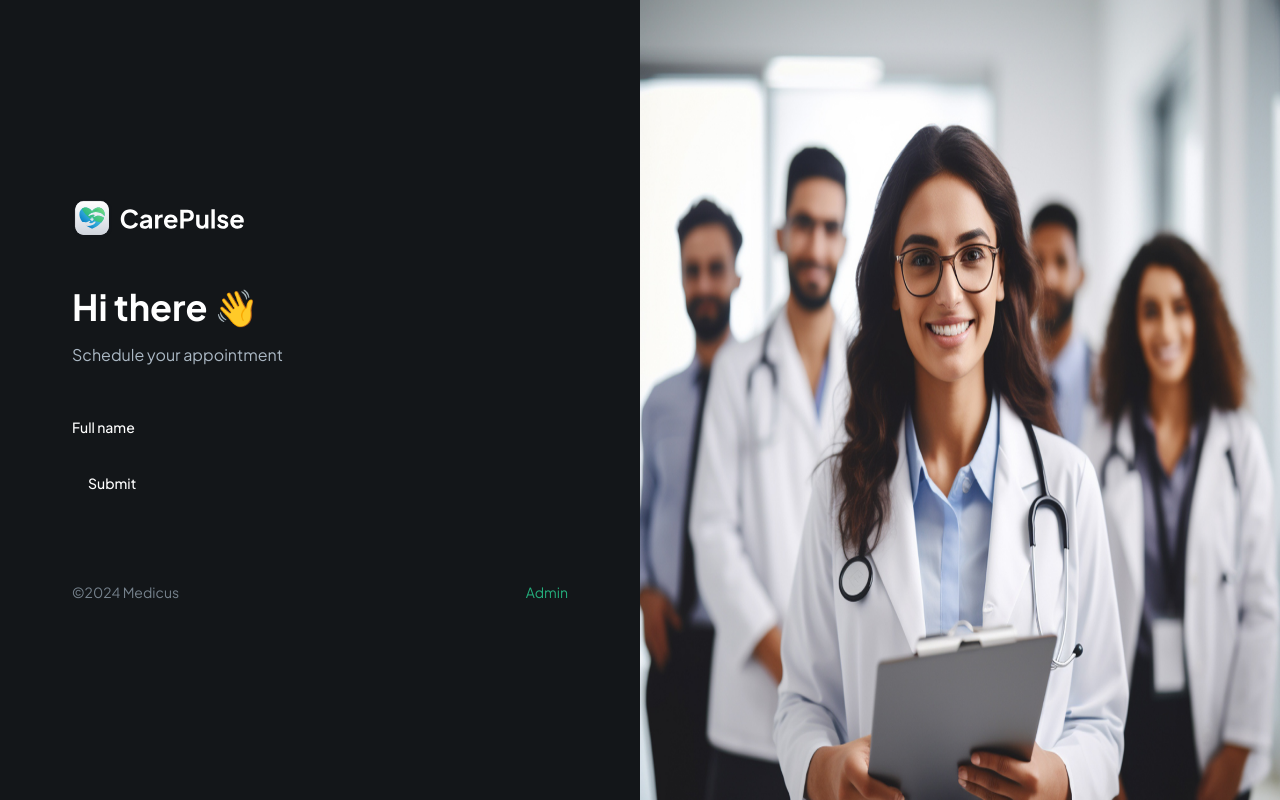
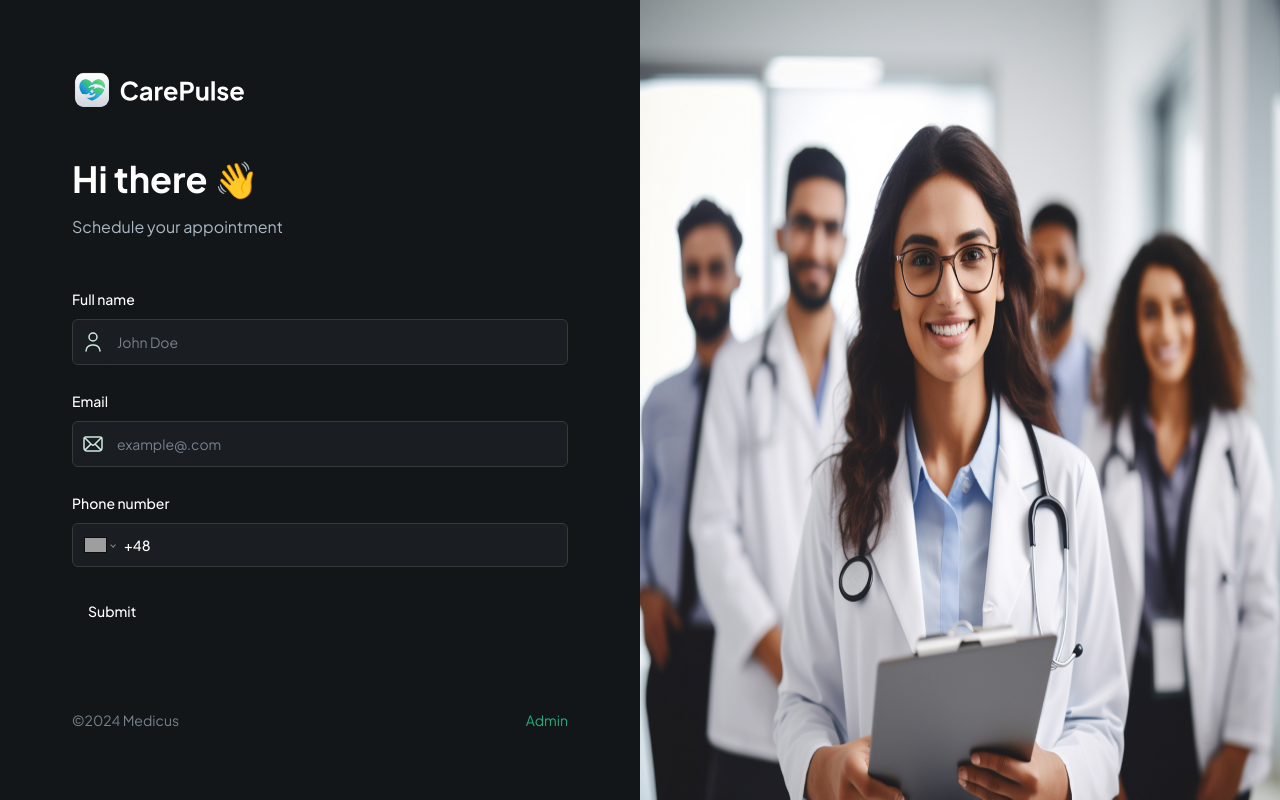
Before and after one commit to Satora1/HealtCare-Menagment-App, a Next.js app: page / in a window 1280 px wide. Built offline with nearby package versions, Linux system fonts and the light colour scheme; grey boxes are pictures that could not be loaded.

Commit message:
login page

```diff
--- a/components/CustomFormField.tsx
+++ b/components/CustomFormField.tsx
@@ -12,6 +12,9 @@
 import { Input } from "@/components/ui/input"
 import { Control } from 'react-hook-form'
 import { FormFieldType } from './forms/PatientForm'
+import Image from 'next/image'
+import 'react-phone-number-input/style.css'
+import PhoneInput from 'react-phone-number-input'
 interface CustomProps {
     control: Control<any>,
     fieldType: FormFieldType,
@@ -26,9 +29,51 @@
     children?: React.ReactNode,
     renderSkeleton?: (field: any) => React.ReactNode,
 }
-const RenderInput=()=>{}
+const RenderField = ({ field, props }: { field: any; props: CustomProps }) => {
+    const { fieldType, iconSrc, iconAlt, placeholder } = props
 
-const CustomFormField = ({ control, fieldType, name, label }: CustomProps) => {
+    switch (fieldType) {
+        case FormFieldType.INPUT:
+            return (
+                <div className='flex rounded-md border border-dark-500 bg-dark-400'>
+                    {iconSrc && (
+                        <Image
+                            src={iconSrc}
+                            height={24}
+                            width={24}
+                            alt={iconAlt || "icon"}
+                            className='ml-2' />
+                    )}
+                    <FormControl>
+                        <Input
+                            placeholder={placeholder}
+                            {...field}
+                            className='shad-input border-0' />
+                    </FormControl>
+                </div>
+            )
+        case FormFieldType.PHONE_INPUT:
+            return (
+                <FormControl>
+                    <PhoneInput
+                        defaultCountry="PL"
+                        placeholder={placeholder}
+                        international
+                        withCountryCallingCode
+                        value={field.value as E164Number | undefined}
+                        onChange={field.onChange}
+                        className='input-phone'
+                        />
+                </FormControl>
+            )
+        default:
+            break;
+    }
+}
+
+const CustomFormField = (props: CustomProps) => {
+    const { control, fieldType, name, label } = props;
+
     return (
         <FormField
             control={control}
@@ -40,6 +85,11 @@
                             {label}
                         </FormLabel>
                     )}
+                    <RenderField
+                        field={field}
+                        props={props}
+                    />
+                    <FormMessage className='shad-error' />
                 </FormItem>
             )}
         />
--- a/components/forms/PatientForm.tsx
+++ b/components/forms/PatientForm.tsx
@@ -65,8 +65,25 @@
           placeholder="John Doe"
           iconSrc="/assets/icons/user.svg"
           iconAlt="user"
+        />
 
-
+                <CustomFormField
+          fieldType={FormFieldType.INPUT}
+          control={form.control}
+          name="email"
+          label="Email"
+          placeholder="example@.com"
+          iconSrc="/assets/icons/email.svg"
+          iconAlt="email"
+        />
+                <CustomFormField
+          fieldType={FormFieldType.PHONE_INPUT}
+          control={form.control}
+          name="phone"
+          label="Phone number"
+          placeholder="XXX-XXX-XXX"
+          iconSrc="/assets/icons/user.svg"
+          iconAlt="user"
         />
         <Button type="submit">Submit</Button>
       </form>
--- a/package.json
+++ b/package.json
@@ -20,6 +20,7 @@
     "react": "^18",
     "react-dom": "^18",
     "react-hook-form": "^7.52.1",
+    "react-phone-number-input": "^3.4.3",
     "tailwind-merge": "^2.4.0",
     "tailwindcss-animate": "^1.0.7",
     "zod": "^3.23.8"
```
Also changed, not shown: 1 other file (tests, documents, lock files or other folders).
